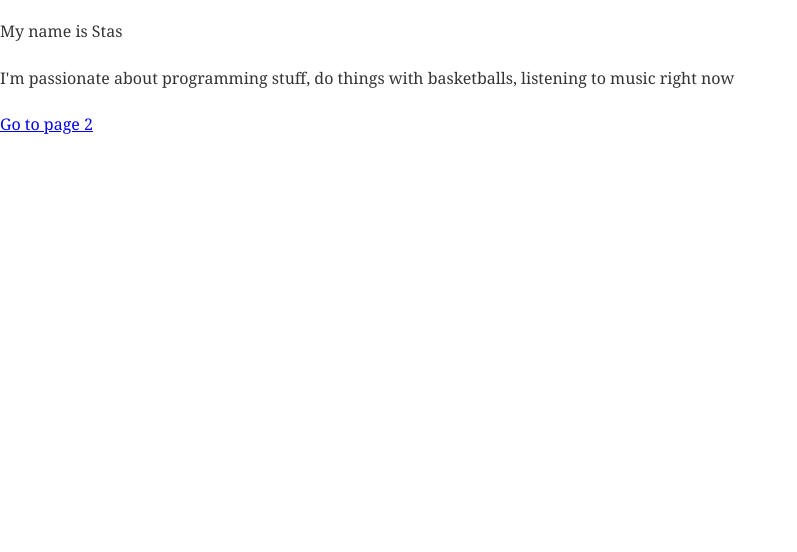
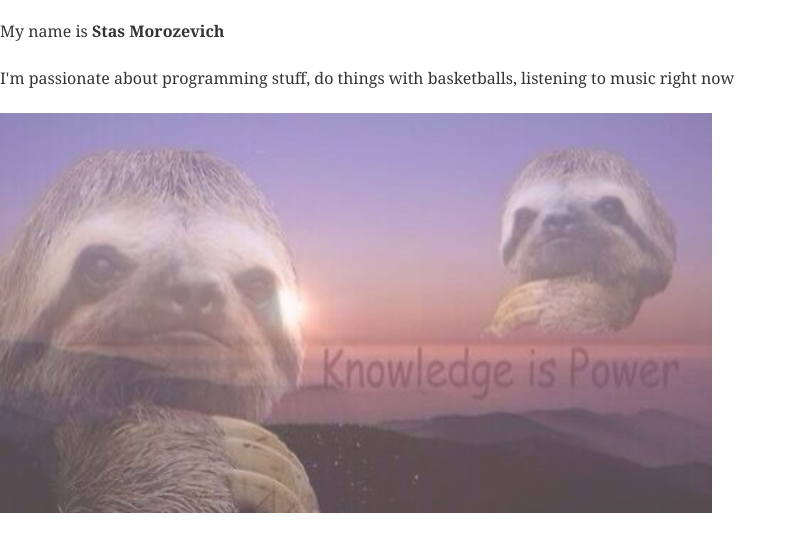
Before and after one commit to tabomors/drinkmors4.me, a Gatsby site: page / in a window 1280 px wide. Shown: the part 38-590 px from the top of the page, without its empty margins (0-797 px from the left). Built offline with nearby package versions, Linux system fonts and the light colour scheme; Gatsby itself is replaced by a stand-in of ours; some packages are replaced by stand-ins of ours.

Commit message:
Add image sloth

```diff
--- a/src/pages/index.js
+++ b/src/pages/index.js
@@ -1,15 +1,25 @@
 import React from 'react';
-import Link from 'gatsby-link';
+import styled from 'styled-components';
+
+import bannerImg from '../assets/images/bg.jpg';
+
+const MainThing = styled.header`
+  background-image: url('${bannerImg}');
+  background-size: contain;
+  min-height: 400px;
+  opacity: 0.7;
+  background-repeat: no-repeat;
+`;
 
 const IndexPage = () => (
   <div>
     <h1>Hi there</h1>
-    <p>My name is Stas</p>
+    <p>My name is <strong>Stas Morozevich</strong></p>
     <p>
       I&#39;m passionate about programming stuff, do things with basketballs, listening to music
       right now
     </p>
-    <Link to="/page-2/">Go to page 2</Link>
+    <MainThing />
   </div>
 );
 
```
Also changed, not shown: src/assets/images/bg.jpg (added).
